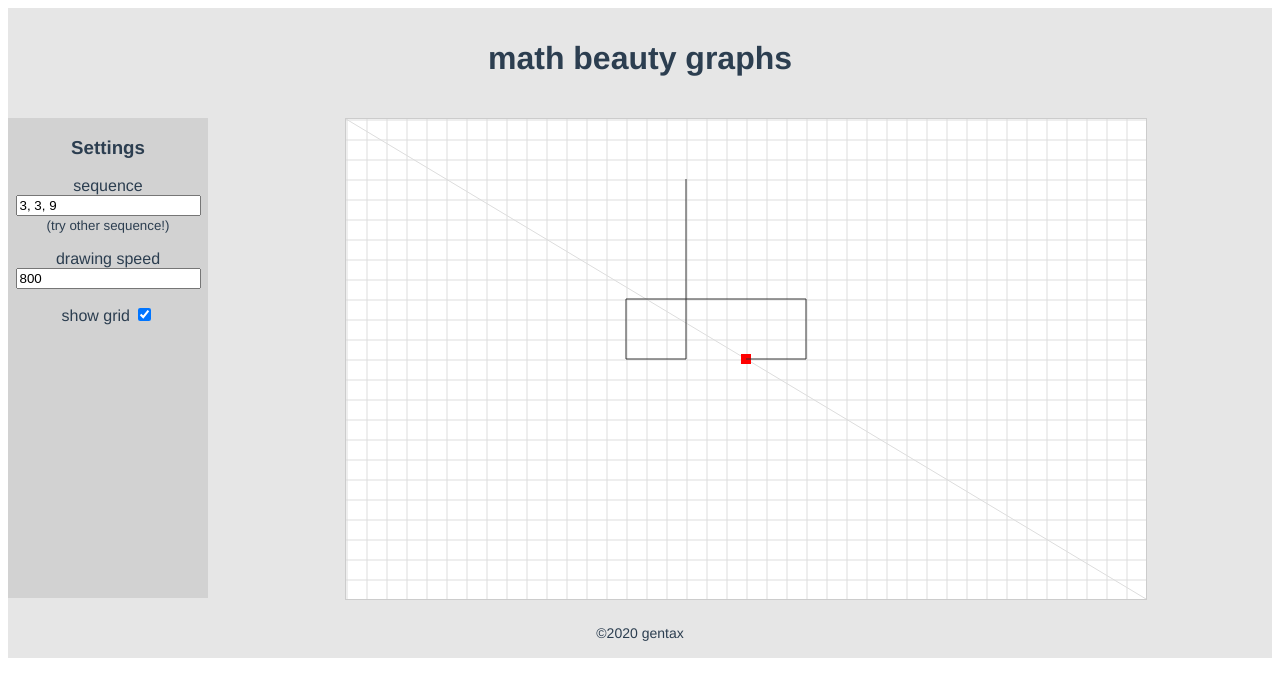
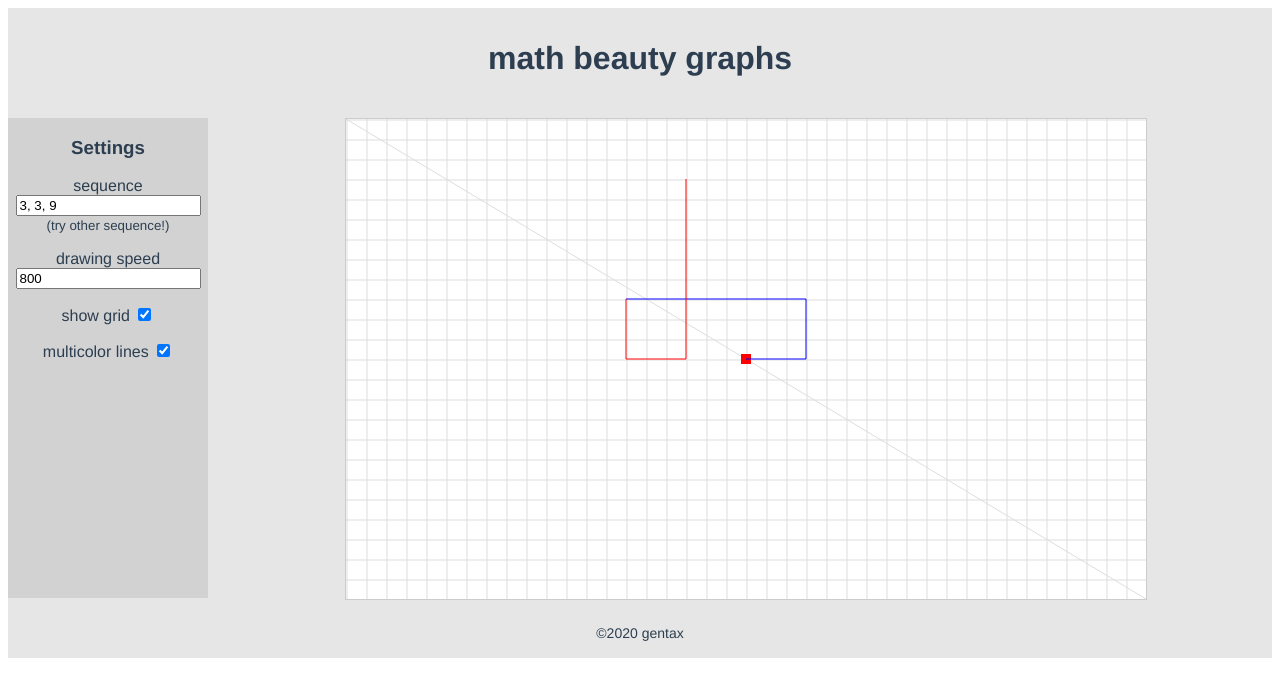
Before and after one commit to gentax/mathGraphs, a Vue app: page / in a window 1280 px wide. Shown: the top 696 px of the page. Built offline with nearby package versions, Linux system fonts and the light colour scheme.

Commit message:
added colors

```diff
--- a/package.json
+++ b/package.json
@@ -1,6 +1,6 @@
 {
   "name": "disegno",
-  "version": "0.1.0",
+  "version": "0.1.1",
   "private": true,
   "scripts": {
     "serve": "vue-cli-service serve",
--- a/src/App.vue
+++ b/src/App.vue
@@ -26,11 +26,17 @@
 					<input id="showGrid" ref="showGrid" v-model="showGrid" type="checkbox" />
 				</label>
 			</p>
+			<p>
+				<label for="color">
+					multicolor lines
+					<input id="color" ref="color" v-model="color" type="checkbox" />
+				</label>
+			</p>
 		</div>
 
 		<div class="item-3">
 			<div id="canvas-wrapper">
-				<Canvas :sequence="toArray(sequence)" :speed="speed" :show-grid="showGrid"></Canvas>
+				<Canvas :sequence="toArray(sequence)" :speed="speed" :show-grid="showGrid" :color="color"></Canvas>
 			</div>
 		</div>
 
@@ -51,6 +57,7 @@ export default {
 			sequence: '3, 3, 9',
 			speed: 800,
 			showGrid: true,
+			color: true,
 		}
 	},
 	methods: {
--- a/src/components/canvas.vue
+++ b/src/components/canvas.vue
@@ -24,6 +24,10 @@ export default {
 			type: Boolean,
 			default: () => true,
 		},
+		color: {
+			type: Boolean,
+			default: () => true,
+		},
 	},
 	data() {
 		return {
@@ -42,6 +46,7 @@ export default {
 			movement: ['right', 'up', 'left', 'down'],
 			movementIndex: -1,
 			drawInterval: null,
+			strokeColors: ['#222', 'purple', 'green', '#F60', 'red', '#00F'],
 		}
 	},
 	mounted() {
@@ -85,7 +90,12 @@ export default {
 				this.createGrid(this.provider.context)
 			}
 
-			this.provider.context.strokeStyle = '#333'
+			// choose a random color
+			if (this.color) {
+				this.changeColor(this.provider.context)
+			} else {
+				this.provider.context.strokeStyle = '#222'
+			}
 
 			// set the starting point and ... let's start!
 			this.startPoint(this.provider.context)
@@ -111,6 +121,9 @@ export default {
 			ctx.lineTo(this.currentPositionH, this.currentPositionV)
 			ctx.stroke()
 		},
+		changeColor(ctx) {
+			ctx.strokeStyle = this.strokeColors[Math.floor(Math.random() * this.strokeColors.length)]
+		},
 		nextDirection() {
 			this.movementIndex++
 			if (this.movementIndex === this.movement.length) {
@@ -130,6 +143,9 @@ export default {
 		},
 		checkIndex() {
 			if (this.sequenceIndex === this.sequence.length - 1) {
+				if (this.color) {
+					this.changeColor(this.provider.context)
+				}
 				this.sequenceIndex = 0
 			} else {
 				this.sequenceIndex++
```
Also changed, not shown: 1 other file (tests, documents, lock files or other folders).
